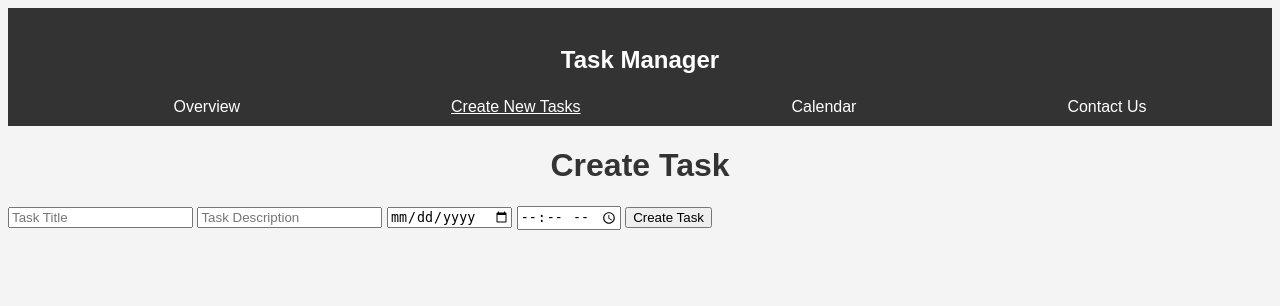
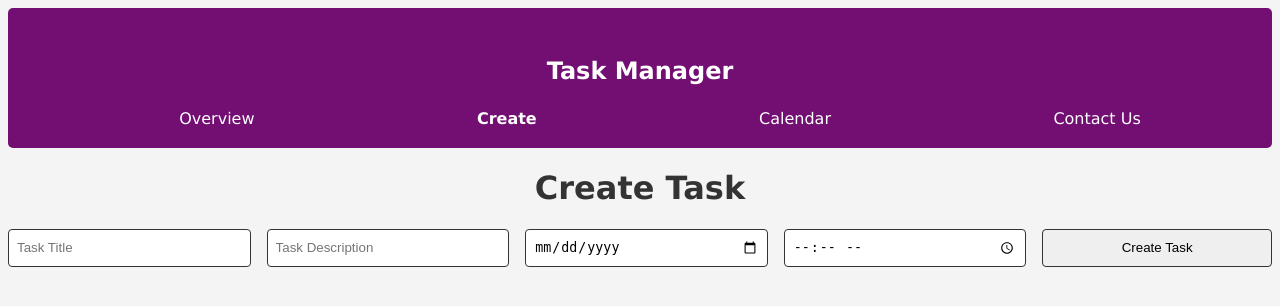
Before and after one commit to nyp-lit/Tech-Week-2024, a Flask app: page /task in a window 1280 px wide. Shown: the top 306 px of the page. Run offline with Flask 3, Linux system fonts and the light colour scheme.

Commit message:
Update task.html
I did CSS for the create task page

```diff
--- a/templates/task.html
+++ b/templates/task.html
@@ -5,7 +5,7 @@
     <title>Create Task</title>
     <style>
         body {
-            font-family: Arial, sans-serif;
+            font-family: Verdana, Geneva, Tahoma, sans-serif;
             background-color: #f4f4f4;
             color: #333;
         }
@@ -15,10 +15,11 @@
         }
         /* Navbar Styles */
         .header {
-            background-color: #333;
+            background-color:  #730f73;
             color: #fff;
-            padding: 10px 20px;
+            padding: 20px 20px;
             position: relative;
+            border-radius : 5px;
         }
         .logo a {
             color: white;
@@ -40,11 +41,105 @@
             text-decoration: none;
         }
         .main-nav a:hover {
-            text-decoration: underline;
+            background-color:  rgb(176, 35, 164);;
+            padding: 10px;
+            font-weight: bold;
+            border-radius: 5px;
+            color: white;
         }
         .main-nav a.active {
-            text-decoration: underline;
+            font-weight: bold;
         }
+
+        form {
+            display: flex;
+            justify-content: center;
+            gap: 16px;
+        }
+        form input, form button {
+            padding: 8px;
+            border-radius: 4px;
+            border: 1px solid #333;
+            width: 25%;
+        }
+        form input:hover {
+            background-color: #ddd;
+        }
+<!--        Create task button-->
+        form button {
+            background-color: rgb(142, 62, 185);
+            padding: 10px;
+            color: white;
+            display: flex;
+            border: none;
+            width: 10%;
+            text-align: center;
+            cursor: pointer;
+        }
+        form button:hover{
+            background-color: rgb(110, 50, 143);
+        }
+        form button i {
+            margin-right: 8px;
+        }
+<!--        The <i> element inside the <button> tag is usually used for an icon     -->
+
+    #taskList {
+        display: flex;
+        flex-direction: column;
+        align-items: center;
+    }
+
+    #taskList ul {
+        list-style-type: none;
+        padding: 0;
+        margin: 20px auto;
+        max-width: 600px;  /* Limit the width of the task list */
+        width: 100%;  /* Make it responsive */
+    }
+
+    #taskList li {
+        background-color: #fff;
+        margin: 10px 0;  /* Adds vertical space between tasks */
+        padding: 15px;
+        border: 1px solid #ddd;
+        border-radius: 5px;
+        box-shadow: 0 2px 4px rgba(0, 0, 0, 0.1);
+        display: flex;
+        justify-content: space-between;
+        align-items: center;
+        width: 100%;  /* Make tasks take full width of container */
+    }
+
+    #taskList li div {
+        flex-grow: 1;
+    }
+
+    #taskList li strong {
+        font-size: 18px;
+        color: #730f73;
+    }
+
+    #taskList li span {
+        display: block;
+        margin-top: 5px;
+        color: #666;
+    }
+
+    #taskList li a {
+        color: #730f73;
+        text-decoration: none;
+        font-weight: bold;
+        padding: 8px 12px;
+        background-color: #eee;
+        border-radius: 4px;
+    }
+
+    #taskList li a:hover {
+        background-color: #730f73;
+        color: white;
+    }
+
     </style>
 </head>
 <body>
@@ -52,7 +147,7 @@
         <h1 class="logo"><a href="/">Task Manager</a></h1>
         <ul class="main-nav">
             <li><a href="/">Overview</a></li>
-            <li><a href="/task" class="active">Create New Tasks</a></li>
+            <li><a href="/task" class="active">Create</a></li>
             <li><a href="/calendar">Calendar</a></li>
             <li><a href="#">Contact Us</a></li>
         </ul>
```
